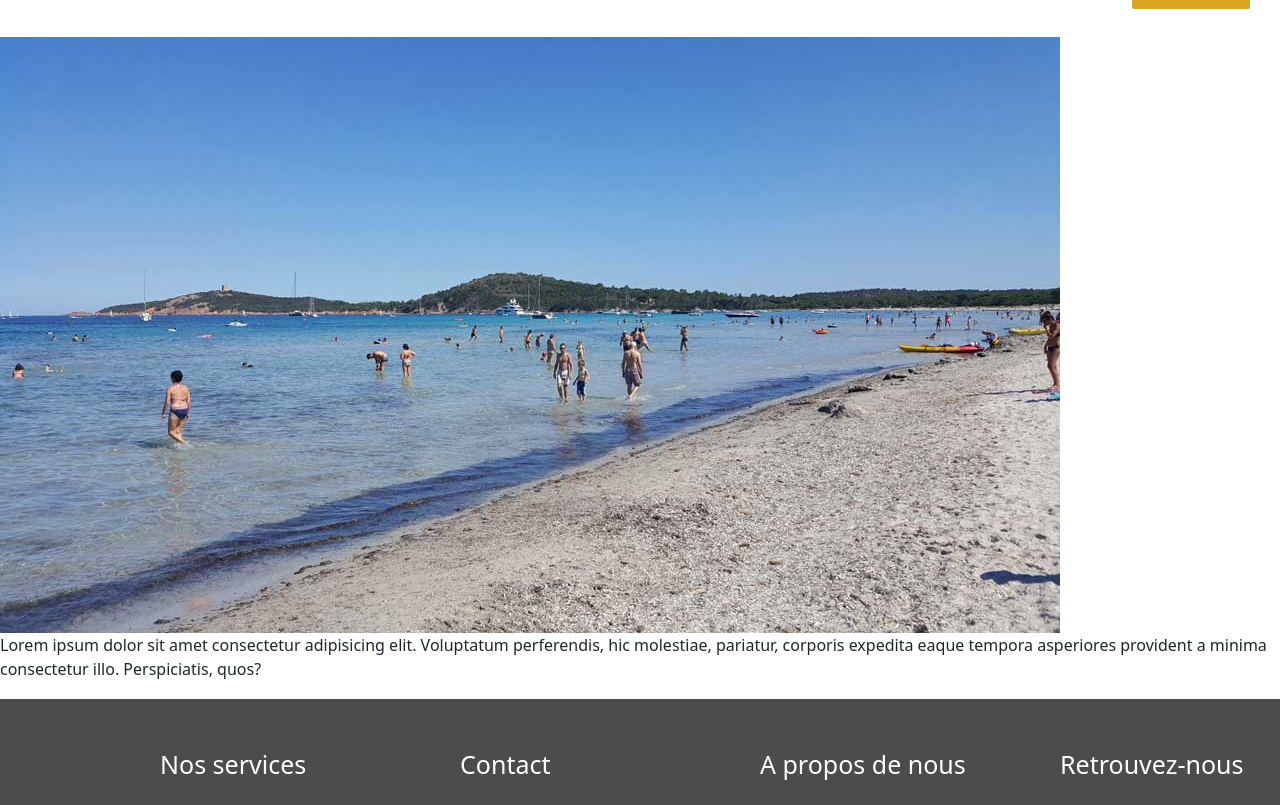
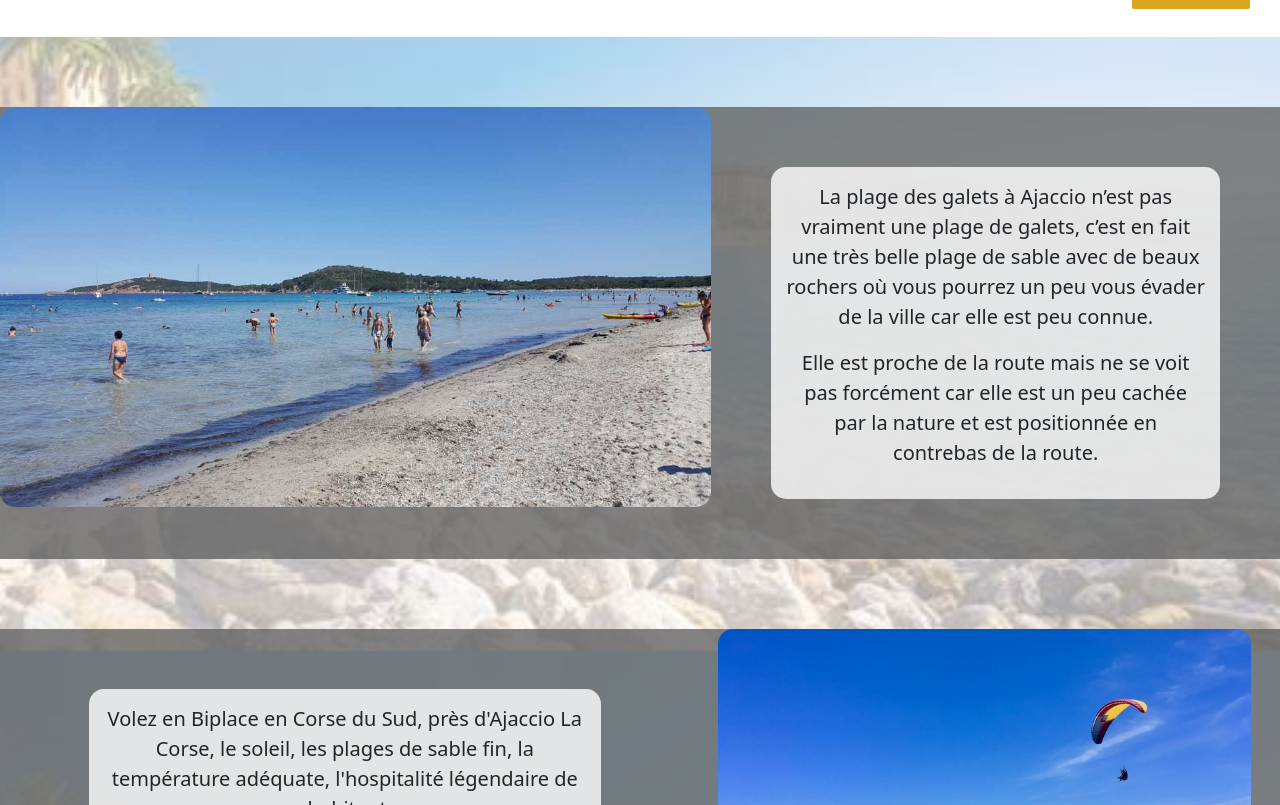
Before and after one commit to anislrg/hotel-fibo, a plain HTML site: page codefibo/activite.html in a window 1280 px wide. Shown: the part 149-954 px from the top of the page. Before the commit the page ends 846 px from the top, so only its background shows below. Drawn offline with nearby package versions, Linux system fonts and the light colour scheme.

Commit message:
modif page activité

```diff
--- a/codefibo/activite.css
+++ b/codefibo/activite.css
@@ -1,12 +1,35 @@
+body {
+    background-image: url("assets/acti-bkg.jpg");
+    background-repeat: no-repeat;
+    background-size: cover;
+    background-attachment: fixed;
+}
+
 .activite {
-    display: inline-block;
+    background-color: rgba(100,100,100,0.8);
+    display: flex;
+    justify-content: space-around;
 
+}
+.activite:hover img {
+    height: 450px;
 }
 
 .img-activite {
-    margin-right: 0;
+    height: 400px;
+    border-radius: 15px;
+    transition: 3s;
 }
 
 .text-activite {
-    margin-left: 0;
+    width: 40%;
+    margin: 60px;
+    padding: 15px;
+    border-radius: 15px;
+    background-color: rgba(255,255,255,0.8);
+    font-size: 20px;
 }
+
+p {
+    text-align: center;
+}
--- a/codefibo/activite.html
+++ b/codefibo/activite.html
@@ -45,15 +45,50 @@
 			</div>
 		</header>
 
+<div style="height: 70px;"></div>
+
 <div class="activite">
 	<img  class="img-activite" src="assets/acti-plage.jpg" alt="">
 	<div class="text-activite">
 		<p>
-			Lorem ipsum dolor sit amet consectetur adipisicing elit. Voluptatum perferendis, hic molestiae, pariatur, corporis expedita eaque tempora asperiores provident a minima consectetur illo. Perspiciatis, quos?
+			La plage des galets à Ajaccio n’est pas vraiment une plage de galets, c’est en fait une très belle plage de sable avec de beaux rochers où vous pourrez un peu vous évader de la ville car elle est peu connue.
+		</p>
+		<p>
+			Elle est proche de la route mais ne se voit pas forcément car elle est un peu cachée par la nature et est positionnée en contrebas de la route.
 		</p>
 	</div>
 </div>
 
+<div style="height: 70px;"></div>
+
+<div class="activite">
+	<div class="text-activite">
+		<p>
+			Volez en Biplace en Corse du Sud, près d'Ajaccio
+			La Corse, le soleil, les plages de sable fin, la température adéquate, l'hospitalité légendaire de ses habitants....
+		</p>
+		<p> Voilà un cocktail fabuleux de bien-être où il fait bon vivre toute l'année.
+			L'école est labellisée par la FFVL et à reçu un label pour ses prestations de qualité!
+		</p>
+	</div>
+	<img  class="img-activite" src="assets/acti-parapente.jpg" alt="">
+</div>
+
+<div style="height: 70px;"></div>
+
+<div class="activite">
+	<img  class="img-activite" src="assets/acti-vr.jpg" alt="">
+	<div class="text-activite">
+		<p>
+			La Réalité Virtuelle (ou « VR » pour « Virtual Reality »), une technologie révolutionnaire enfin rendue accessible au plus grand nombre !
+		</p>
+		<p>
+			Grâce à un casque couvrant tout votre champ de vision et à des manettes pour interagir avec votre environnement, vous plongez dans un univers virtuel où tout devient possible !
+		</p>
+	</div>
+</div>
+
+<div style="height: 70px;"></div>
 
 
 		<footer>
```
Also changed, not shown: codefibo/assets/acti-bkg.jpg (added), codefibo/assets/acti-bkg.webp (added).
